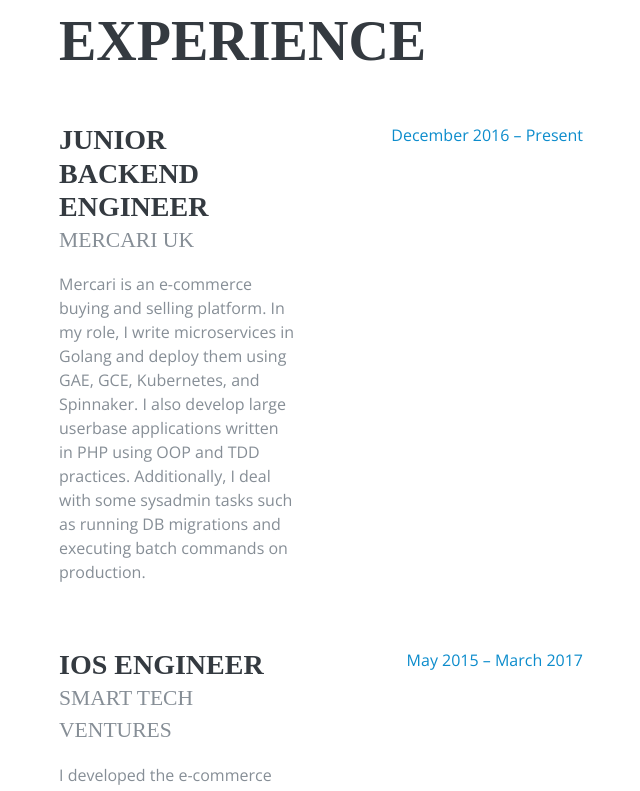
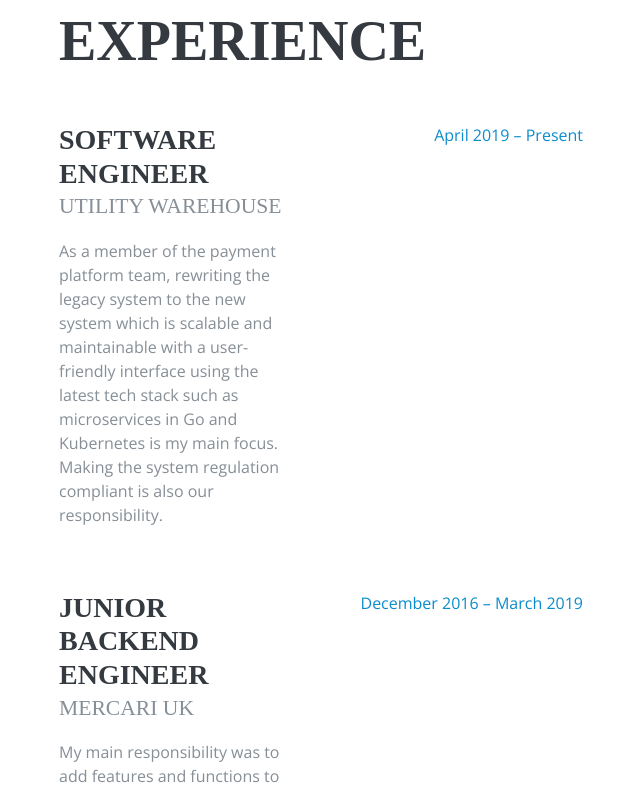
Before and after one commit to KentaKudo/portfolio, a Nuxt app: page / in a window 1280 px wide. Shown: the part 880-1671 px from the top of the page, without its empty margins (319-959 px from the left). Built offline with nearby package versions, Linux system fonts and the light colour scheme; a web font is replaced by a local one.

Commit message:
Update the content

```diff
--- a/components/About.vue
+++ b/components/About.vue
@@ -3,7 +3,7 @@
     <h1 class="mb-0">{{ name }}</h1>
     <p class="lead mb-5">{{ about }}</p>
     <div class="subheading mb-4">
-      <a href="./cv_201901.pdf" download>Download CV</a>
+      <a href="./CV_202005.pdf" download>Download CV</a>
     </div>
     <ul class="list-inline list-social-icons mb-0">
       <li v-for="social in socials" :key="social.name" class="list-inline-item">
@@ -26,7 +26,7 @@
       firstName: "Kenta",
       lastName: "Kudo",
       about:
-        "Engineering graduate with 3.5+ years of Software Engineering experience. I love problem-solving and turning complicated issues into simplified solutions. I am a logical thinker, diligent, curious, and thrive on teamwork. Now I am looking for a new challenge with an exciting and growing company.",
+        "Engineering graduate with 5+ years of Software Engineering experience. I love problem solving, and transforming complicated issues into simple solutions. I am a logical thinker, diligent, curious, and collaborative. I am increasingly interested in frontend technology and its impact.",
       socials: [
         {
           name: "facebook",
--- a/components/Experiences.vue
+++ b/components/Experiences.vue
@@ -25,18 +25,26 @@
     return {
       experiences: [
         {
+          position: "Software Engineer",
+          company: "Utility Warehouse",
+          description:
+            "As a member of the payment platform team, rewriting the legacy system to the new system which is scalable and maintainable  with a user-friendly interface using the latest tech stack such as microservices in Go and Kubernetes is my main focus. Making the system regulation compliant is also our responsibility.",
+          startDate: "April 2019",
+          endDate: "Present"
+        },
+        {
           position: "Junior Backend Engineer",
           company: "Mercari UK",
           description:
-            "Mercari is an e-commerce buying and selling platform. In my role, I write microservices in Golang and deploy them using GAE, GCE, Kubernetes, and Spinnaker. I also develop large userbase applications written in PHP using OOP and TDD practices. Additionally, I deal with some sysadmin tasks such as running DB migrations and executing batch commands on production.",
+            "My main responsibility was to add features and functions to the large user-base applications communicating with PMs to make a consumer facing app that grows in the area. I made myself an expert of a PHP and Go developer using GCP platform with OOP and TDD practices.",
           startDate: "December 2016",
-          endDate: "Present"
+          endDate: "March 2019"
         },
         {
           position: "iOS Engineer",
           company: "Smart Tech Ventures",
           description:
-            "I developed the e-commerce app using MVC architecture in Swift and Objective-C. I also wrote and created from scratch a healthcare application introducing MVVM architecture and Reactive Programming",
+            "I developed the e-commerce app using MVC architecture in Swift and Objective-C. I also wrote and created from scratch a healthcare application introducing MVVM architecture and Reactive Programming.",
           startDate: "May 2015",
           endDate: "March 2017"
         }
--- a/components/Interests.vue
+++ b/components/Interests.vue
@@ -11,7 +11,7 @@
   data() {
     return {
       interest:
-        "I embrace a minimalist lifestyle and keeping things in my life simple. I enjoy learning and experiencing new cultures and travelling the world is great fun. I also love developing my skills working on personal projects such as building deep learning models, designing my own website, and implementing original OS, which works on Raspberry Pi."
+        "I embrace a simple lifestyle. Learning and experiencing new things are great fun for me. Besides input from tech topics, I get inspiration from books, movies, music, exercise, food, and travel."
     };
   }
 };
--- a/components/Skills.vue
+++ b/components/Skills.vue
@@ -20,56 +20,42 @@
     return {
       skills: [
         {
-          category: "Infrastructure",
+          category: "Language",
           topics: [
-            "MySQL",
-            "GCP",
-            "Docker",
-            "Kubernetes",
-            "Ansible",
-            "Terraform"
+            "Go – Advanced Level",
+            "PHP – Advanced Level",
+            "Swift – Advanced Level",
+            "Python – Intermediate Level",
+            "JavaScript – Intermediate Level"
           ]
         },
         {
-          category: "Backend",
+          category: "Tools",
           topics: [
-            "PHP",
-            "Golang",
-            "Python",
-            "Object Oriented Programming",
-            "Design Pattern",
-            "SQL"
+            "Docker",
+            "Kubernetes",
+            "Terraform",
+            "GCP",
+            "Apache Kafka",
+            "MySQL"
           ]
         },
         {
-          category: "Mobile",
+          category: "Practices",
           topics: [
-            "iOS",
-            "Swift",
-            "Objective-C",
-            "Reactive Programming",
-            "MVVM Architecture"
+            "Object-Oriented Programming",
+            "Test-Driven Development",
+            "Event-Driven Architecture",
+            "microservices",
+            "Design Pattern"
           ]
         },
         {
-          category: "Frontend",
-          topics: ["JavaScript", "React", "Vue", "KnockoutJS"]
-        },
-        {
           category: "Others",
-          topics: [
-            "Machine Learning",
-            "System Programming",
-            "Respberry Pi",
-            "Design",
-            "Agile"
-          ]
+          topics: ["Machine Learning", "System Programming"]
         }
       ]
     };
   }
 };
 </script>
-
-<style>
-</style>
```
Also changed, not shown: 2 other files (tests, documents, lock files or other folders).
